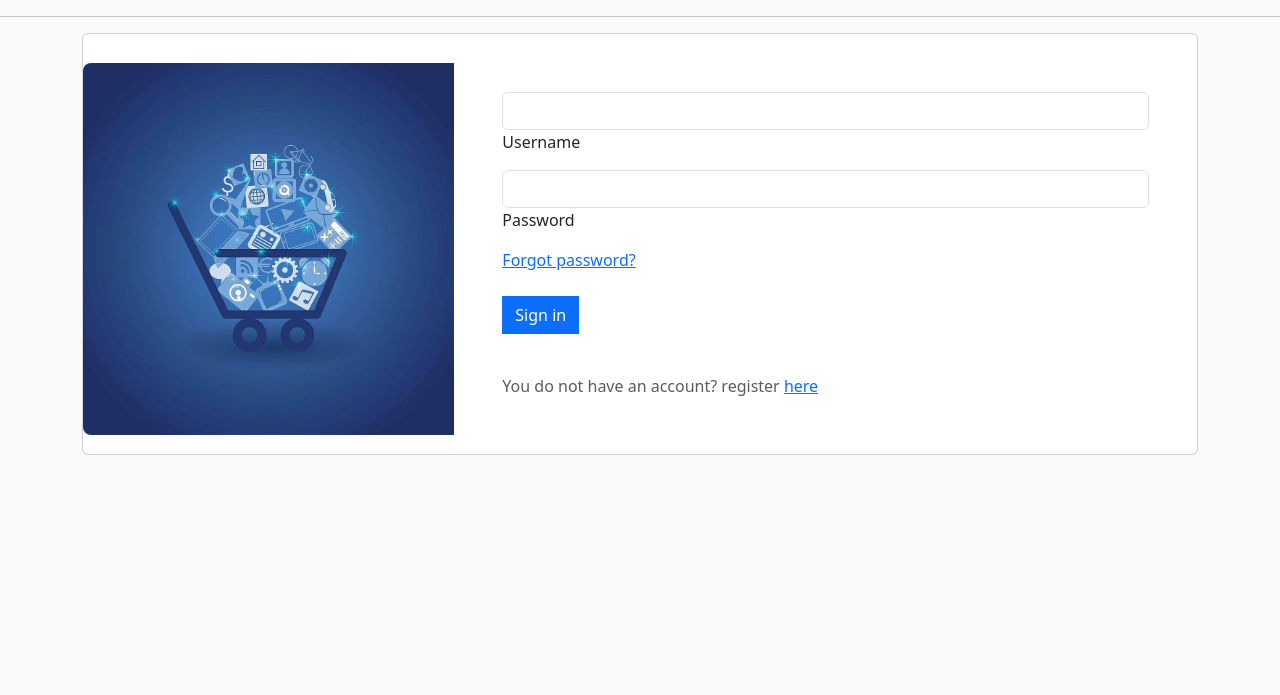
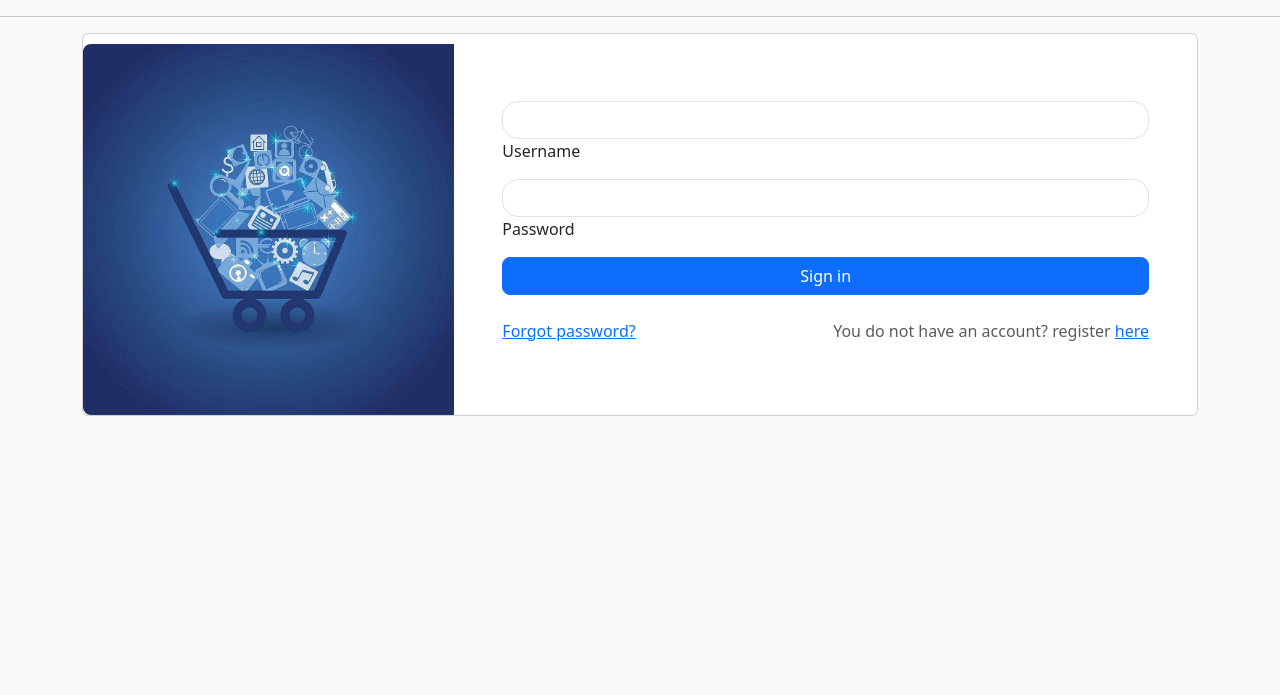
Before and after one commit to GonzaMaldonado/ecommerce_django, a Django app: page /login/ in a window 1280 px wide. Shown: the part 75-770 px from the top of the page. Run offline with Django 4.2, Linux system fonts and the light colour scheme.

Commit message:
fix: arreglando estilos en templates

```diff
--- a/templates/index.html
+++ b/templates/index.html
@@ -68,7 +68,7 @@
 
     {% if messages %}
     {% for message in messages %}
-      <div class="d-flex p-4 bg-dark rounded" id="alerta">
+      <div class="d-flex align-items-center p-3 bg-dark rounded" id="alerta">
         <svg class="d-flex text-black" style="width: 2rem; height: 2rem;" fill="currentColor" viewBox="0 0 20 20" xmlns="http://www.w3.org/2000/svg">
           <path fill-rule="evenodd" d="M18 10a8 8 0 11-16 0 8 8 0 0116 0zm-7-4a1 1 0 11-2 0 1 1 0 012 0zM9 9a1 1 0 000 2v3a1 1 0 001 1h1a1 1 0 100-2v-3a1 1 0 00-1-1H9z" clip-rule="evenodd"></path>
         </svg>
--- a/templates/navbar.html
+++ b/templates/navbar.html
@@ -25,8 +25,8 @@
             <img src="http://127.0.0.1:8000{{ user.photo.url }}" alt="mdo" width="32" height="32" class="rounded-circle">
           </a>
           <ul class="dropdown-menu dropdown-menu-end text-small">
-            <li><a class="dropdown-item" href="{% url 'my_orders' %}">My Orders</a></li>
-            <li><a class="dropdown-item" href="{% url 'my_profile' %}">My Profile</a></li>
+            <li><a class="dropdown-item" href="{% url 'my_orders' %}">Orders</a></li>
+            <li><a class="dropdown-item" href="{% url 'my_profile' %}">Profile</a></li>
             <li><hr class="dropdown-divider"></li>
             <li><a class="dropdown-item" href="{% url 'logout' %}">Sign out</a></li>
           </ul>
--- a/templates/store/my_orders.html
+++ b/templates/store/my_orders.html
@@ -6,7 +6,7 @@
   <div class="container py-3 bg-body-tertiary">
     <div class="row row-cols-1 row-cols-lg-2 g-1">
       {% if orders.all.count == 0 %}
-        <h4>No Orders Found</h4>
+        <h4 class="p-3 text-center font-monospace fw-bold mx-auto">No Orders Found</h4>
       {% else %}
         {% for order in orders %}
         <div class="col card shadow-sm p-3">
--- a/templates/users/login.html
+++ b/templates/users/login.html
@@ -4,7 +4,7 @@
 
 {% block content %}
 
-<section class=" text-center text-lg-start">
+<section class="text-center text-lg-start">
   <style>
     .rounded-t-5 {
       border-top-left-radius: 0.5rem;
@@ -21,44 +21,39 @@
       }
     }
   </style>
-  <div class="card mb-3">
-    <div class="row g-0 d-flex align-items-center">
+  <div class="card">
+    <div class="d-flex align-items-center">
       <div class="col-lg-4 d-none d-lg-flex">
         <img src="{% static 'images/ecommerce.jpg' %}" alt="Ecommerce login"
-          class="w-100 rounded-t-5 rounded-tr-lg-0 rounded-bl-lg-5" />
+          class="w-100 h-100 rounded-t-5 rounded-tr-lg-0 rounded-bl-lg-5" />
       </div>
       <div class="col-lg-8">
-        <div class="card-body py-5 px-md-5">
+        <div class="px-md-5">
 
           <form method="post">
             {% csrf_token %}
             <!-- Email input -->
             <div class="form-outline mb-2">
-              <input type="text" name="username" id="username" class="form-control" />
+              <input type="text" name="username" id="username" class="form-control rounded-4" />
               <label class="form-label" for="username">Username</label>
             </div>
 
             <!-- Password input -->
             <div class="form-outline mb-2">
-              <input type="password" name="password" id="password" class="form-control" />
+              <input type="password" name="password" id="password" class="form-control rounded-4" />
               <label class="form-label" for="password">Password</label>
             </div>
 
+            <button type="submit" class="btn btn-primary w-100 rounded-3 mb-4">Sign in</button>
+          </form>
             <!-- 2 column grid layout for inline styling -->
-            <div class="row mb-4">
-
-
-              <div class="col">
-                <!-- Simple link -->
+            <div class="d-flex justify-content-between">
                 <a href="#!">Forgot password?</a>
-              </div>
+              <p class="text-body-secondary text-end">You do not have an account? register <a href="{% url 'register' %}">here</a></p>
             </div>
 
             <!-- Submit button -->
-            <button type="submit" class="btn btn-primary btn-block mb-4">Sign in</button>
 
-            <p class="mt-3 mb-2 text-body-secondary">You do not have an account? register <a href="{% url 'register' %}">here</a></p>
-          </form>
 
         </div>
       </div>
--- a/templates/users/update_profile.html
+++ b/templates/users/update_profile.html
@@ -5,7 +5,7 @@
 
 {% block content %}
 
-<div class="row row-cols-1 align-items-center justify-content-center px-6 py-8 mx-auto">
+<div class="row row-cols-1 align-items-center justify-content-center px-6 py-8 mx-auto mt-2">
     <div class="w-100 rounded-4 bg-dark">
         <div class="p-6 space-y-4">
             <h1 class="mt-2 text-center font-monospace fw-bolder text-white">
--- a/users/views.py
+++ b/users/views.py
@@ -77,4 +77,8 @@ class UpdateProfile(View):
       form.save()
       messages.success(request, 'Profile Updated')
       return redirect('my_profile')
-    messages.succes(request, 'Ups... Something went wrong!')
+
+    error_text = form.errors.as_text()
+    error = error_text.split('*')
+    messages.success(request, f'{error[2]}')
+    return HttpResponseRedirect((request.META.get('HTTP_REFERER')))
```
Also changed, not shown: templates/users/register.html (+1 -8 lines).
